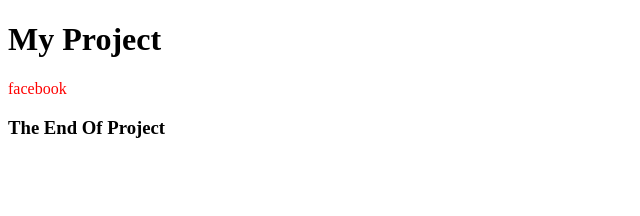
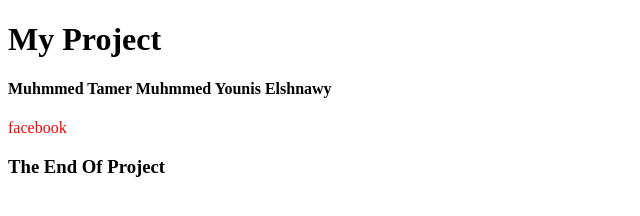
Before and after one commit to Muhmmed-Tamer/TestGitGithub, a plain HTML site: page index.html in a window 1280 px wide. Shown: the whole page, without its empty margins (0-640 px from the left). Drawn offline with Linux system fonts and the light colour scheme.

Commit message:
Update index.html

```diff
--- a/index.html
+++ b/index.html
@@ -8,6 +8,7 @@
 </head>
 <body>
     <h1>My Project</h1>
+    <h4>Muhmmed Tamer Muhmmed Younis Elshnawy</h4>
     <a href="https://www.facebook.com">facebook</a>
     <h3>The End Of Project</h3>
     <script src="main.js"></script>
```
